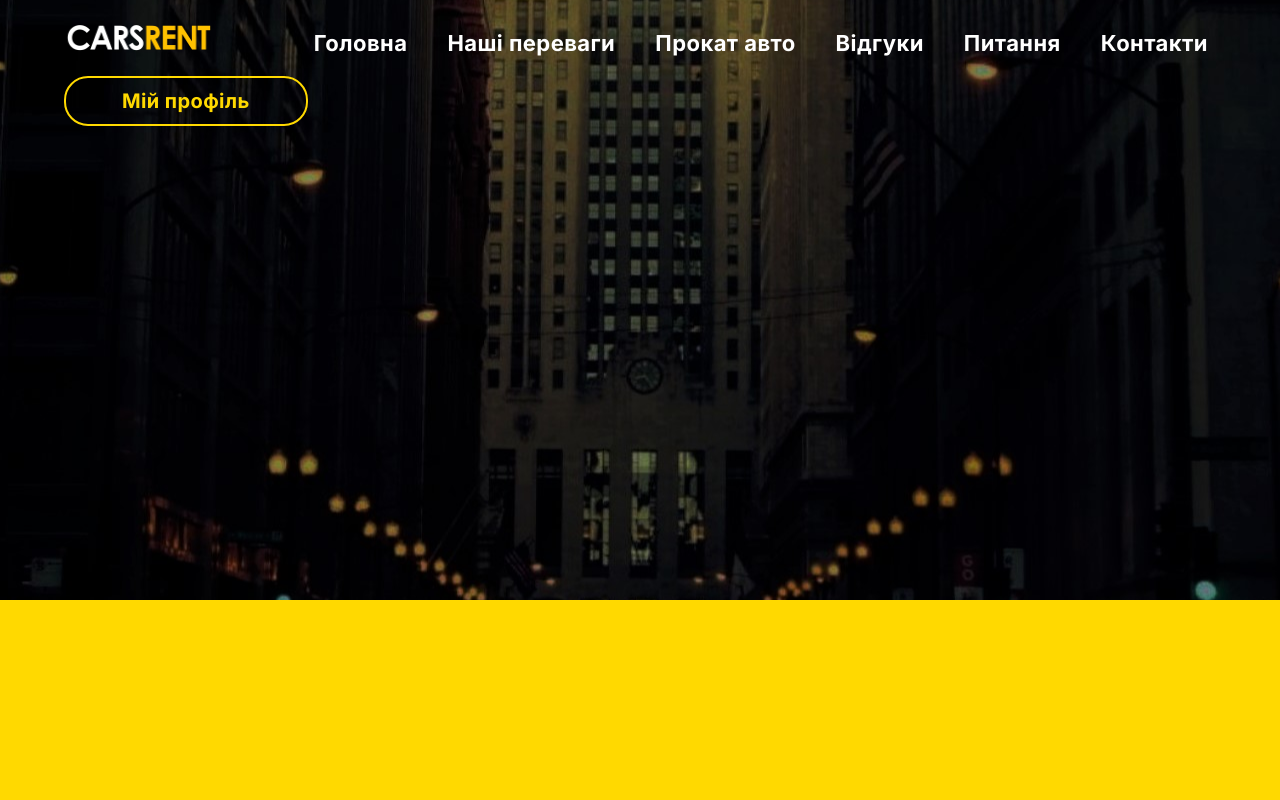
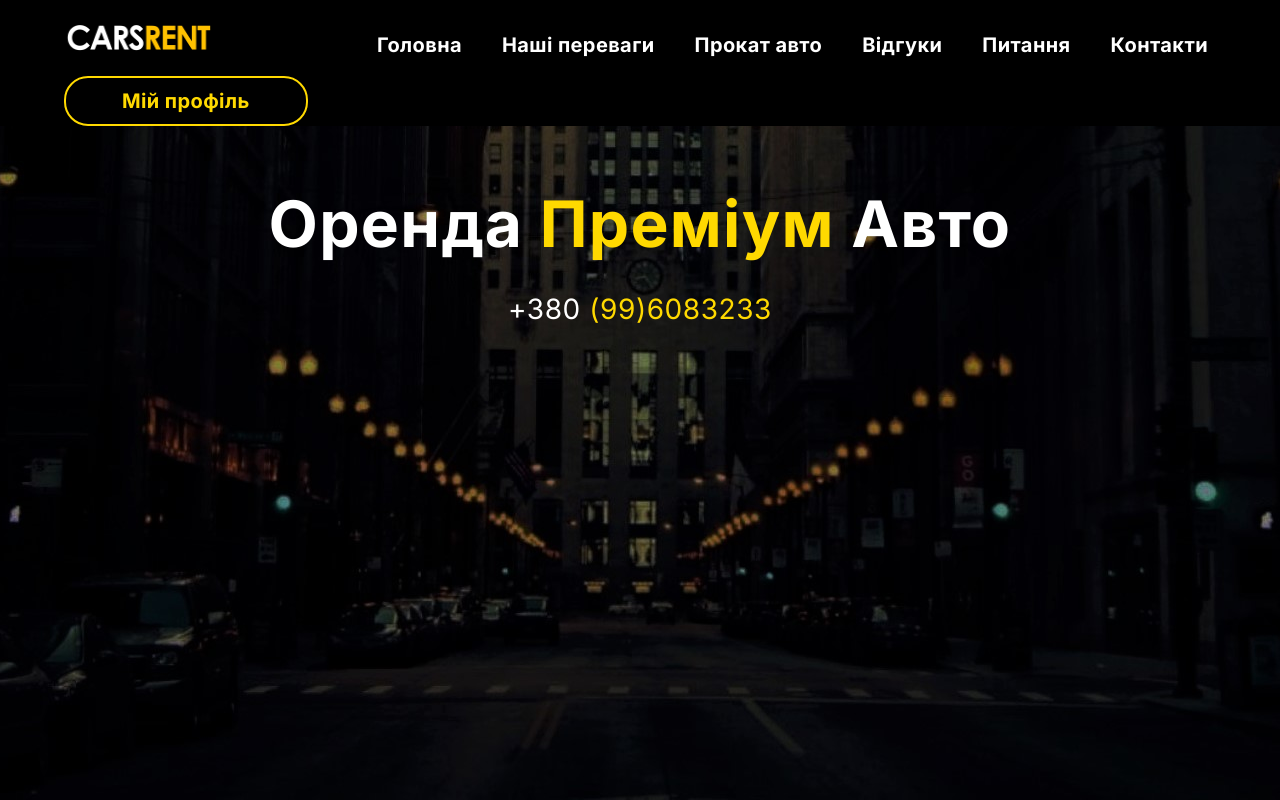
Before and after one commit to dotdencode21/inesa_course_work, a Vue app in the folder client/: page /#/ in a window 1280 px wide. Shown: the top 800 px of the page. Built offline with nearby package versions, Linux system fonts and the light colour scheme.

Commit message:
added title

```diff
--- a/client/src/components/Navbar/index.vue
+++ b/client/src/components/Navbar/index.vue
@@ -46,7 +46,7 @@ export default {
   display: flex;
   justify-content: space-between;
   align-items: center;
-  background-color: transparent;
+  background-color: #000;
   position: fixed;
   top: 0;
   left: 0;
@@ -72,7 +72,7 @@ export default {
 }
 .navbar__menu__item__link {
   text-decoration: none;
-  font-size: 1.375em;
+  font-size: 1.25em;
   color: #fff;
   font-weight: 600;
   letter-spacing: 0.02em;
--- a/client/src/pages/Home/sections/Introduction/index.vue
+++ b/client/src/pages/Home/sections/Introduction/index.vue
@@ -1,7 +1,14 @@
 <template>
   <div class="introduction">
     <div class="introduction__advertising">
-
+      <div class="introduction__advertising__block">
+        <span class="introduction__advertising__block__title marked">
+          Oренда <span>Преміум</span> Авто
+        </span>
+        <span class="introduction__advertising__block__phone marked">
+          +380 <span>(99)6083233</span>
+        </span>
+      </div>
     </div>
     <div class="introduction__discount">
 
@@ -21,17 +28,42 @@ export default {};
 }
 .introduction__advertising {
   width: 100%;
-  min-height: 37.5em;
+  min-height: 50rem;
   background-image: url("/city.jpg");
   background-position: center center;
   object-fit: cover;
   background-repeat: no-repeat;
-  padding: 0 4em;
+  background-position: bottom;
+  padding: 10em 4em;
 }
 .introduction__discount {
   width: 100%;
-  min-height: 37.5em;
+  min-height: 50em;
   background-color: #ffd900;
   padding: 0 4em;
 }
+.introduction__advertising__block {
+  width: 100%;
+  padding: 1em 0;
+  display: flex;
+  flex-direction: column;
+  justify-content: flex-start;
+  align-items: center;
+  gap: 1em;
+}
+.introduction__advertising__block__title {
+  color: #fff;
+  font-size: 4em;
+  font-weight: 700;
+  letter-spacing: 0.02em;
+}
+.marked > span {
+  color: #ffd900;
+}
+.introduction__advertising__block__phone {
+  color: #fff;
+  font-size: 1.75em;
+  font-weight: 500;
+  letter-spacing: 0.02em;
+}
 </style>
```
